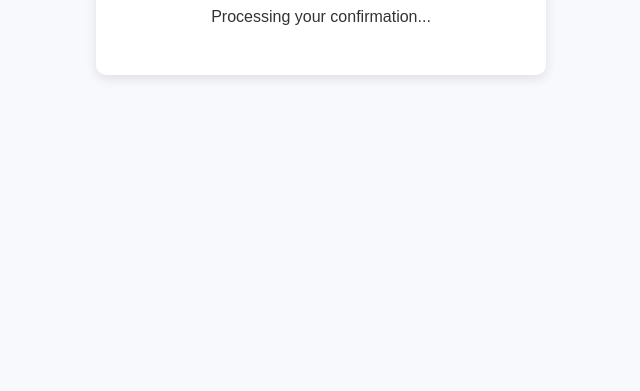
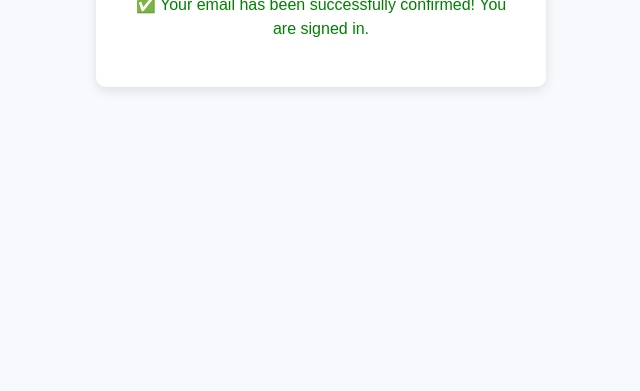
Before and after one commit to mariabdj/quran-app-backend, a plain HTML site: page email.html in a window 1280 px wide. Shown: the part 409-800 px from the top of the page, without its empty margins (319-959 px from the left). Drawn offline with nearby package versions, Linux system fonts and the light colour scheme.

Commit message:
confirm email

```diff
--- a/email.html
+++ b/email.html
@@ -86,11 +86,9 @@
 
   // Main logic for handling confirmation
   (async () => {
-    if (confirmationStatus) {
       // This means the page was reloaded with a status
         messageDiv.textContent = '✅ Your email has been successfully confirmed! You are signed in.';
         messageDiv.className = 'message success';
-    }
   })();
 </script>
 
```
